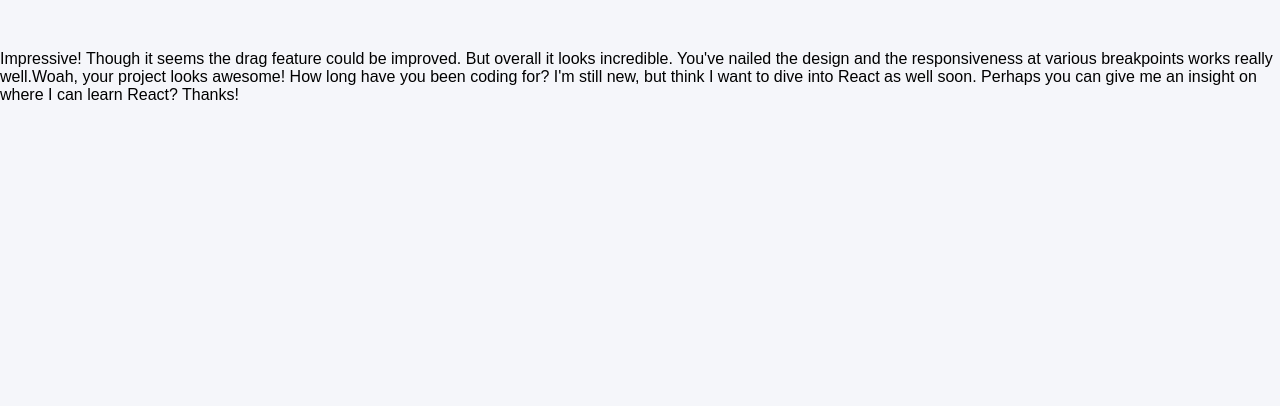
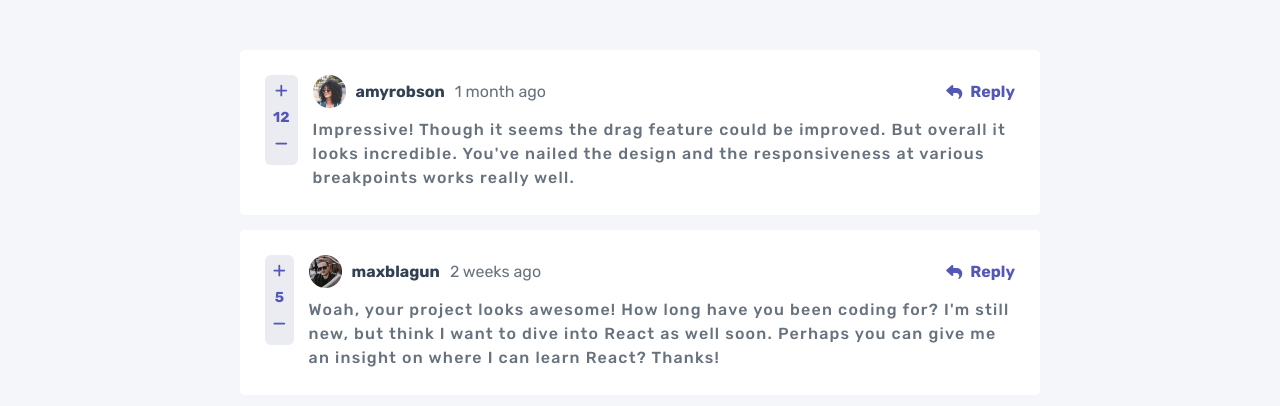
Before and after one commit to gabrielneoob/comments-section, a React (Create React App) app: page / in a window 1280 px wide. Shown: the top 406 px of the page. Built offline with nearby package versions, Linux system fonts and the light colour scheme.

Commit message:
user-container finished

```diff
--- a/public/index.html
+++ b/public/index.html
@@ -22,6 +22,9 @@
       work correctly both with client-side routing and a non-root public URL.
       Learn how to configure a non-root public URL by running `npm run build`.
     -->
+  <link rel="preconnect" href="https://fonts.googleapis.com">
+  <link rel="preconnect" href="https://fonts.gstatic.com" crossorigin>
+  <link href="https://fonts.googleapis.com/css2?family=Rubik:wght@400;500;700&display=swap" rel="stylesheet">
   <script src="https://kit.fontawesome.com/d7ced14075.js" crossorigin="anonymous"></script>
   <title>Comment Section</title>
 </head>
--- a/src/Comment.js
+++ b/src/Comment.js
@@ -17,7 +17,7 @@ const Comment = ({ comment, dados }) => {
       </div>
 
       <div className='user-container'>
-        <div style={{ display: 'flex', justifyContent: 'space-between' }}>
+        <div style={{ display: 'flex', justifyContent: 'space-between', marginBottom: '10px' }}>
           <div className='user-information'>
             <div className='user-img'>
               <img src={require(`./assets/images/avatars/image-${comment.user.username}.png`)}></img>
@@ -25,13 +25,13 @@ const Comment = ({ comment, dados }) => {
             <h3 className='user-name'>{comment.user.username}</h3>
             <div className='created-at'>{comment.createdAt}</div>
           </div>
-
           <div className='reply'>
-            <i class="fa-sharp fa-solid fa-reply"></i>
+            <i className="fa-sharp fa-solid fa-reply"></i>
             <span>Reply</span>
           </div>
         </div>
 
+        <div className='user-comment'>{comment.content}</div>
 
       </div>
 
--- a/src/CommentList.js
+++ b/src/CommentList.js
@@ -1,9 +1,10 @@
 import React from "react";
+import Comment from "./Comment";
 
 const CommentList = ({ dados }) => {
   return (
-    <div>
-      {dados.comments.map((comment) => <span>{comment.content}</span>)}
+    <div className="comment-container">
+      {dados.comments.map((comment) => <Comment dados={dados} comment={comment} key={comment.id} />)}
     </div>
   )
 }
--- a/src/index.css
+++ b/src/index.css
@@ -21,6 +21,10 @@
 
 }
 
+img {
+  width: 100%;
+}
+
 .app {
   height: 100vh;
   background-color: var(--very-light-gray);
@@ -28,15 +32,18 @@
 }
 
 .comment-container {
-  max-width: 700px;
+  max-width: 800px;
   margin: 0 auto;
 }
 
 .comment-box {
   background: var(--white);
-  padding: 15px;
+  padding: 25px;
   margin-bottom: 15px;
   border-radius: 5px;
+  display: flex;
+  gap: 15px;
+  /* background-image: url('./assets/images/avatars/image-amyrobson.png'); */
 }
 
 .comment-box .score-box {
@@ -44,11 +51,11 @@
   padding: 8px;
   color: var(--modarete-blue);
   font-weight: 900;
-  width: max-content;
+  max-width: 35px;
   display: grid;
   justify-items: center;
   gap: 5px;
-  border-radius: 5px;
+  border-radius: 6px;
 }
 
 .plus,
@@ -58,4 +65,53 @@
 
 .score-box {
   font-size: 0.9rem;
+  max-height: 90px;
 }
+
+.user-container {
+  width: 100%;
+}
+
+.user-container .user-name {
+  color: var(--dark-blue);
+  font-size: 1rem;
+}
+
+.user-information {
+  display: flex;
+  align-items: center;
+  gap: 10px;
+}
+
+.user-img {
+  max-height: 33px;
+}
+
+.user-img img {
+  max-width: 33px;
+  height: 100%;
+
+}
+
+.created-at {
+  color: var(--garyish-blue);
+}
+
+.reply {
+  display: flex;
+  align-items: center;
+  gap: 8px;
+  color: var(--modarete-blue);
+  cursor: pointer;
+}
+
+.reply span {
+  font-weight: 700;
+}
+
+.user-comment {
+  letter-spacing: 1.22px;
+  line-height: 1.5;
+  color: var(--garyish-blue);
+  font-weight: 500;
+}
```
Also changed, not shown: src/data.json (line endings or trailing spaces).
